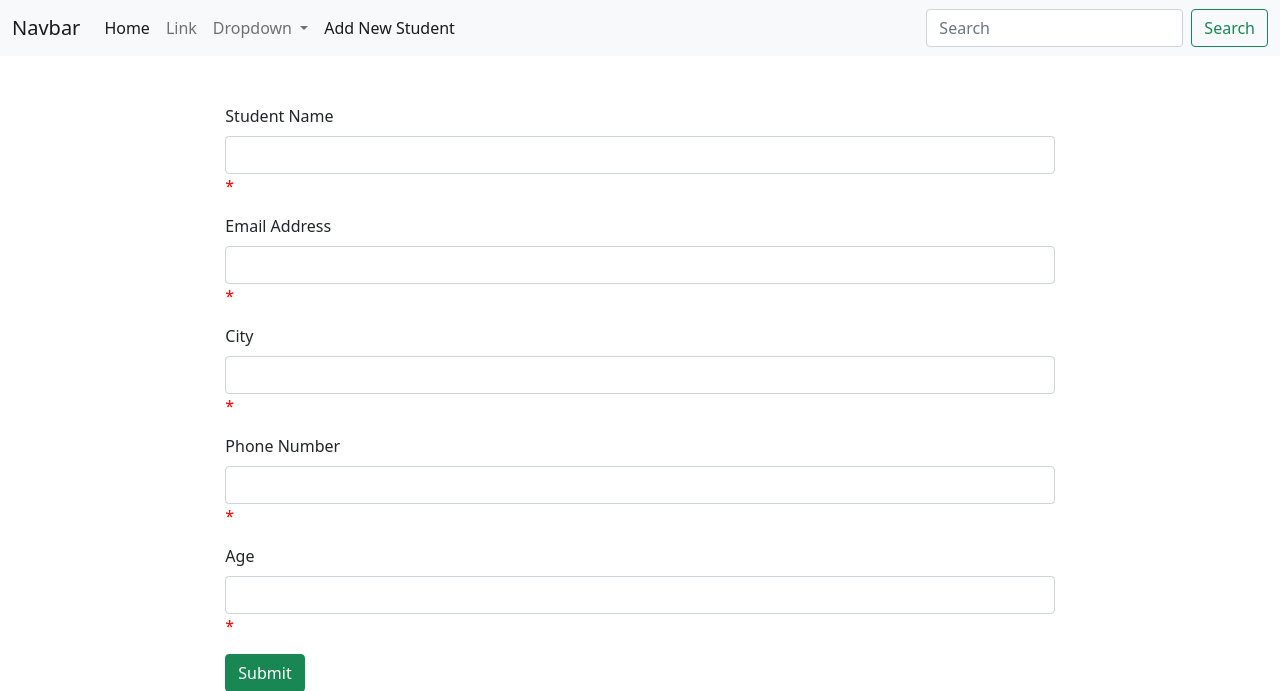
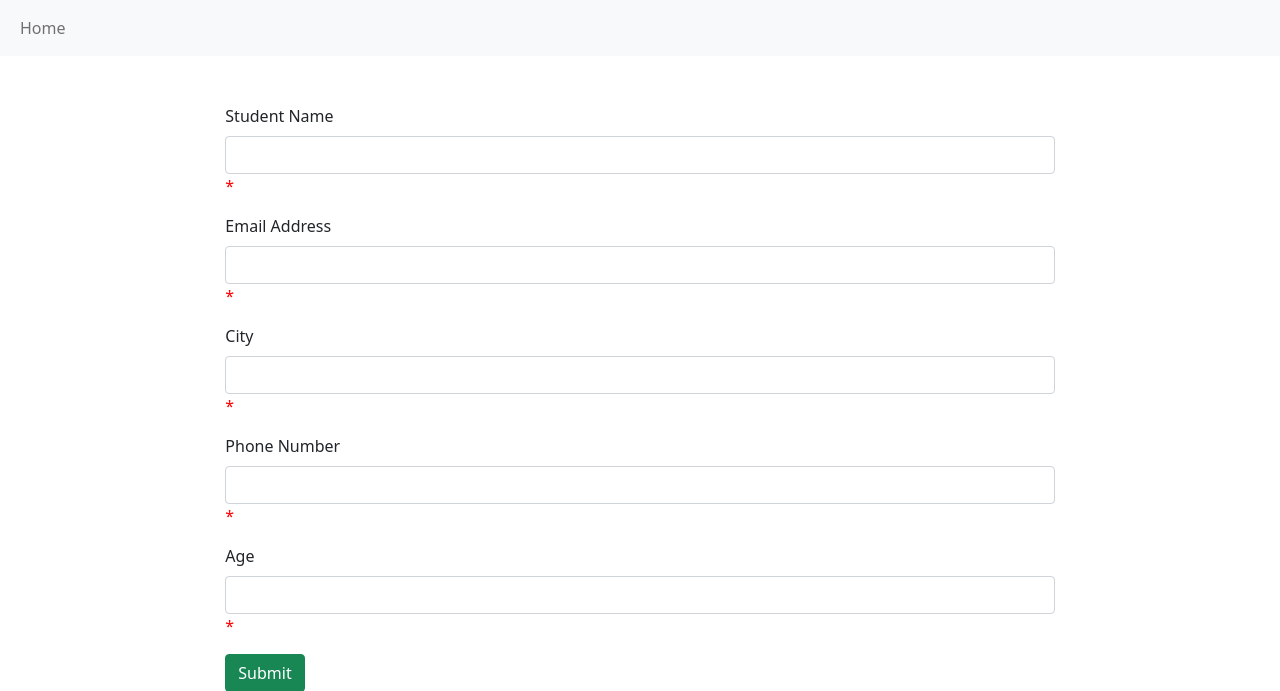
Before and after one commit to MaikHenda/studentsRecord, a PHP site: page /add_student.php in a window 1280 px wide. Shown: the top 691 px of the page. Run offline with PHP 8.4, Linux system fonts and the light colour scheme; some libraries are stand-ins or nearby versions.

Commit message:
DB and final

```diff
--- a/add_student.php
+++ b/add_student.php
@@ -92,39 +92,19 @@
 
 
 
+
+
 <nav class="navbar navbar-expand-lg navbar-light bg-light">
   <div class="container-fluid">
-    <a class="navbar-brand" href="#">Navbar</a>
-    <button class="navbar-toggler" type="button" data-bs-toggle="collapse" data-bs-target="#navbarSupportedContent" aria-controls="navbarSupportedContent" aria-expanded="false" aria-label="Toggle navigation">
-      <span class="navbar-toggler-icon"></span>
-    </button>
+
     <div class="collapse navbar-collapse" id="navbarSupportedContent">
       <ul class="navbar-nav me-auto mb-2 mb-lg-0">
         <li class="nav-item">
-          <a class="nav-link active" aria-current="page" href="#">Home</a>
+          <a class="nav-link" href="./index.php">Home</a>
         </li>
-        <li class="nav-item">
-          <a class="nav-link" href="#">Link</a>
-        </li>
-        <li class="nav-item dropdown">
-          <a class="nav-link dropdown-toggle" href="#" id="navbarDropdown" role="button" data-bs-toggle="dropdown" aria-expanded="false">
-            Dropdown
-          </a>
-          <ul class="dropdown-menu" aria-labelledby="navbarDropdown">
-            <li><a class="dropdown-item" href="#">Action</a></li>
-            <li><a class="dropdown-item" href="#">Another action</a></li>
-            <li><hr class="dropdown-divider"></li>
-            <li><a class="dropdown-item" href="#">Something else here</a></li>
-          </ul>
-        </li>
-        <li class="nav-item">
-          <a class="nav-link active" href="#">Add New Student</a>
-        </li>
+
       </ul>
-      <form class="d-flex">
-        <input class="form-control me-2" type="search" placeholder="Search" aria-label="Search">
-        <button class="btn btn-outline-success" type="submit">Search</button>
-      </form>
+
     </div>
   </div>
 </nav>
```
Also changed, not shown: edit_students.php (+6 -25 lines), index.php (+7 -23 lines), pwa.sql (added, +62 -0 lines).
